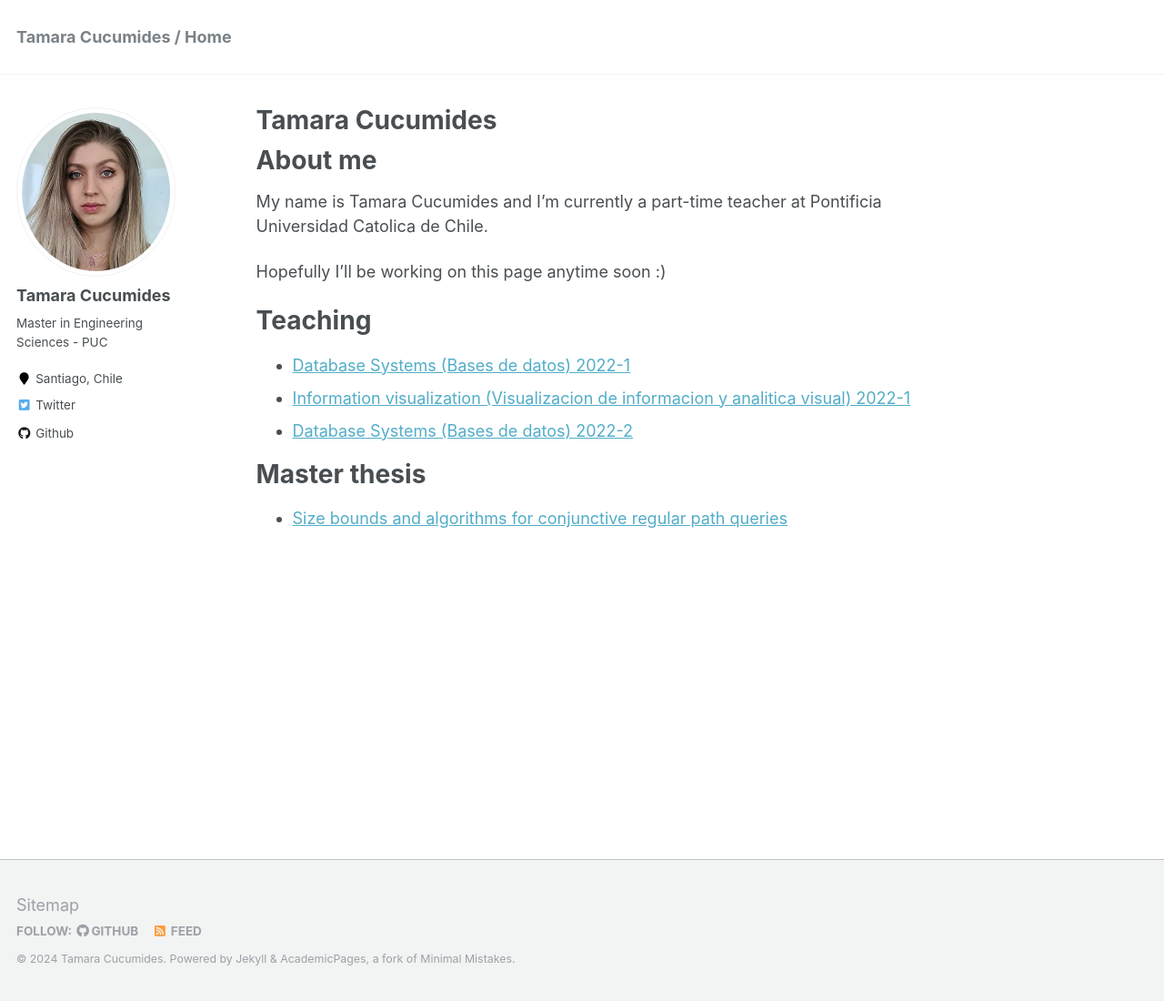
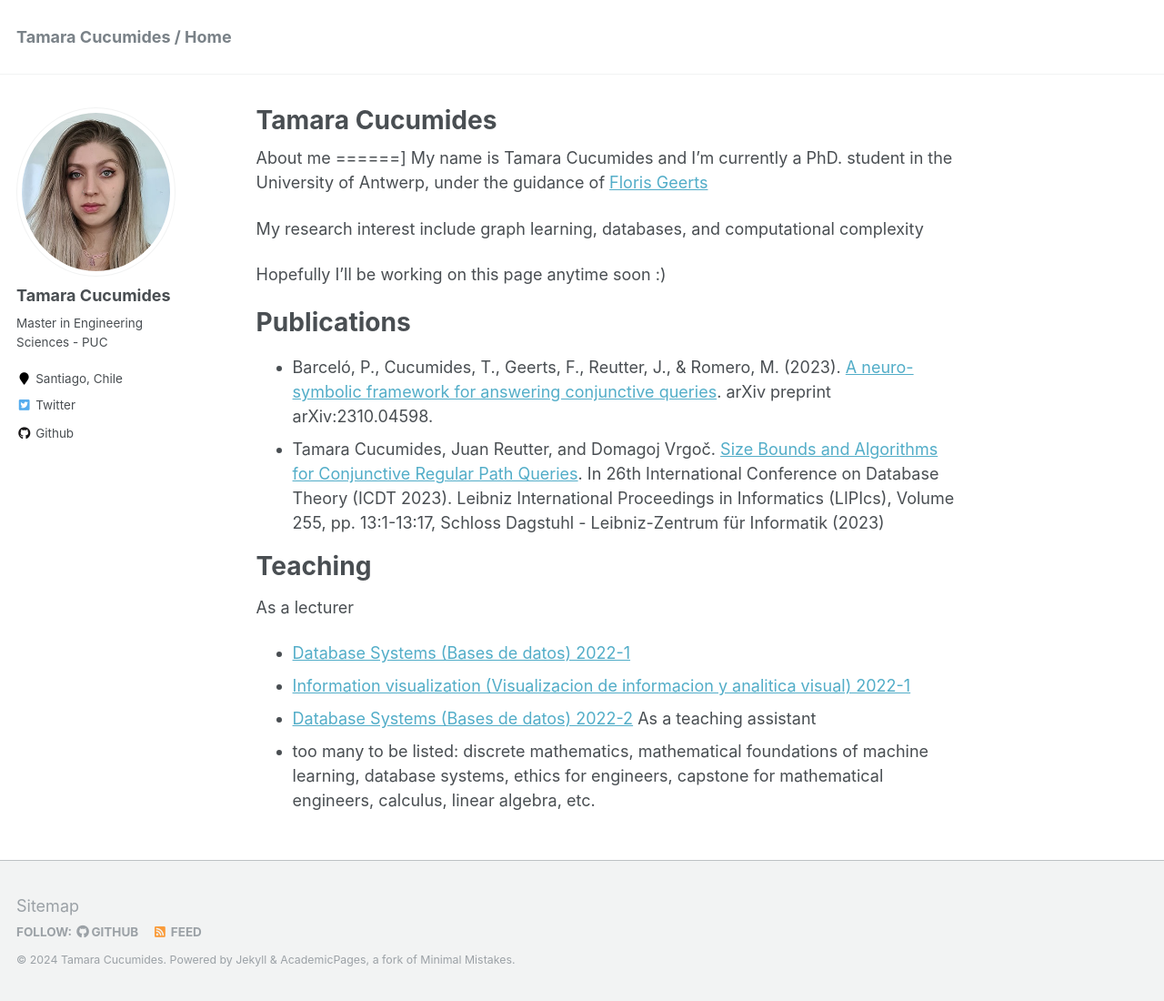
Before and after one commit to TamaraCucumides/TamaraCucumides.github.io, a Jekyll site: the page built from _pages/about.md, in a window 1280 px wide and 1100 px high. Shown: the whole window at 91% size. Built offline with Jekyll 4.4.1, drawn with Linux system fonts in a browser that asks for light colours.

Commit message:
Update about.md

```diff
--- a/_pages/about.md
+++ b/_pages/about.md
@@ -10,17 +10,25 @@ redirect_from:
 
 
 About me
-======
-My name is Tamara Cucumides and I'm currently a part-time teacher at Pontificia Universidad Catolica de Chile.
+======]
+My name is Tamara Cucumides and I'm currently a PhD. student in the University of Antwerp, under the guidance of [Floris Geerts](https://fgeerts.github.io/)
+
+My research interest include graph learning, databases, and computational complexity
 
 Hopefully I'll be working on this page anytime soon :)
 
+
+
+Publications
+======
+* Barceló, P., Cucumides, T., Geerts, F., Reutter, J., & Romero, M. (2023). [A neuro-symbolic framework for answering conjunctive queries](https://arxiv.org/abs/2310.04598). arXiv preprint arXiv:2310.04598.
+* Tamara Cucumides, Juan Reutter, and Domagoj Vrgoč. [Size Bounds and Algorithms for Conjunctive Regular Path Queries](https://drops.dagstuhl.de/entities/document/10.4230/LIPIcs.ICDT.2023.13). In 26th International Conference on Database Theory (ICDT 2023). Leibniz International Proceedings in Informatics (LIPIcs), Volume 255, pp. 13:1-13:17, Schloss Dagstuhl - Leibniz-Zentrum für Informatik (2023)
+
 Teaching
 ======
+As a lecturer
 * [Database Systems (Bases de datos) 2022-1](https://github.com/IIC2413/Syllabus-2022-1)
 * [Information visualization (Visualizacion de informacion y analitica visual) 2022-1](https://github.com/TamaraCucumides/InfoVisCourse)
 * [Database Systems (Bases de datos) 2022-2](https://github.com/IIC2413/Syllabus-2022-1)
-
-Master thesis
-======
-* [Size bounds and algorithms for conjunctive regular path queries](https://repositorio.uc.cl/handle/11534/63591)
+As a teaching assistant
+* too many to be listed: discrete mathematics, mathematical foundations of machine learning, database systems, ethics for engineers, capstone for mathematical engineers, calculus, linear algebra, etc.
```
